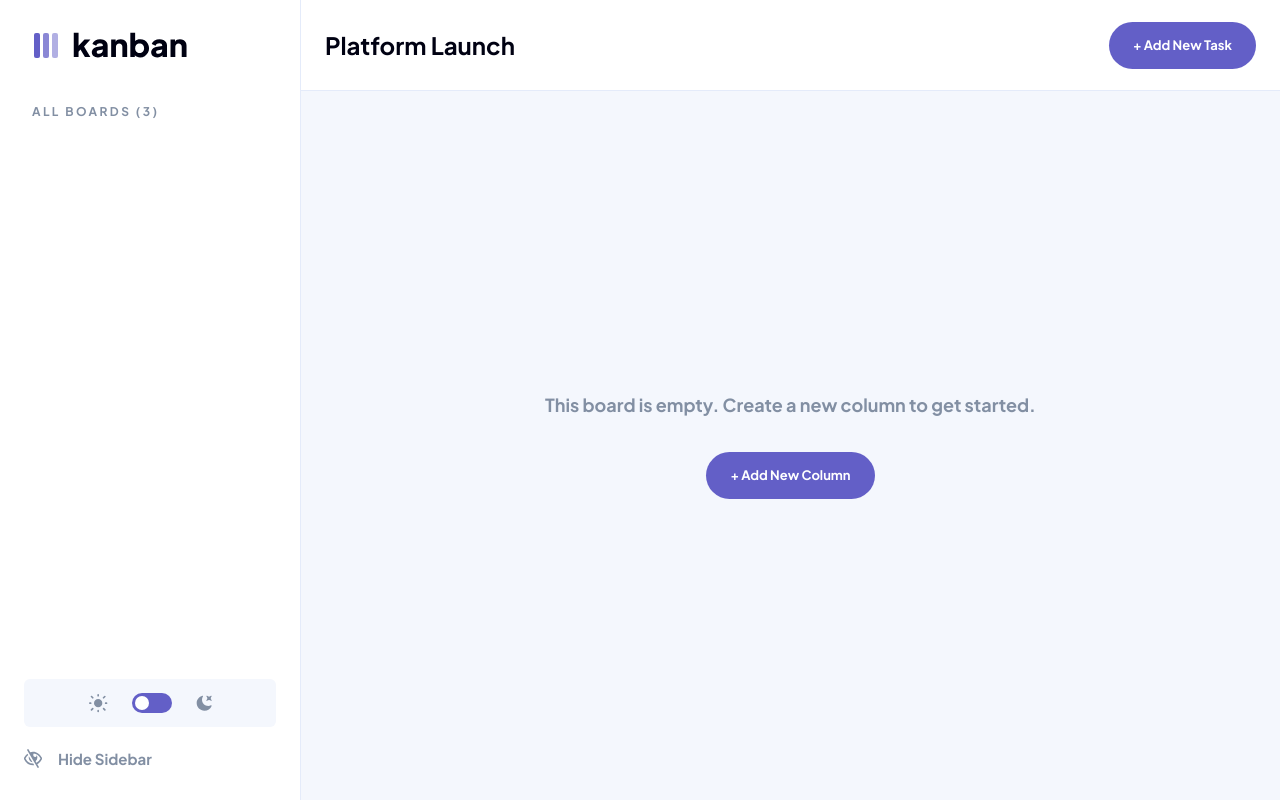
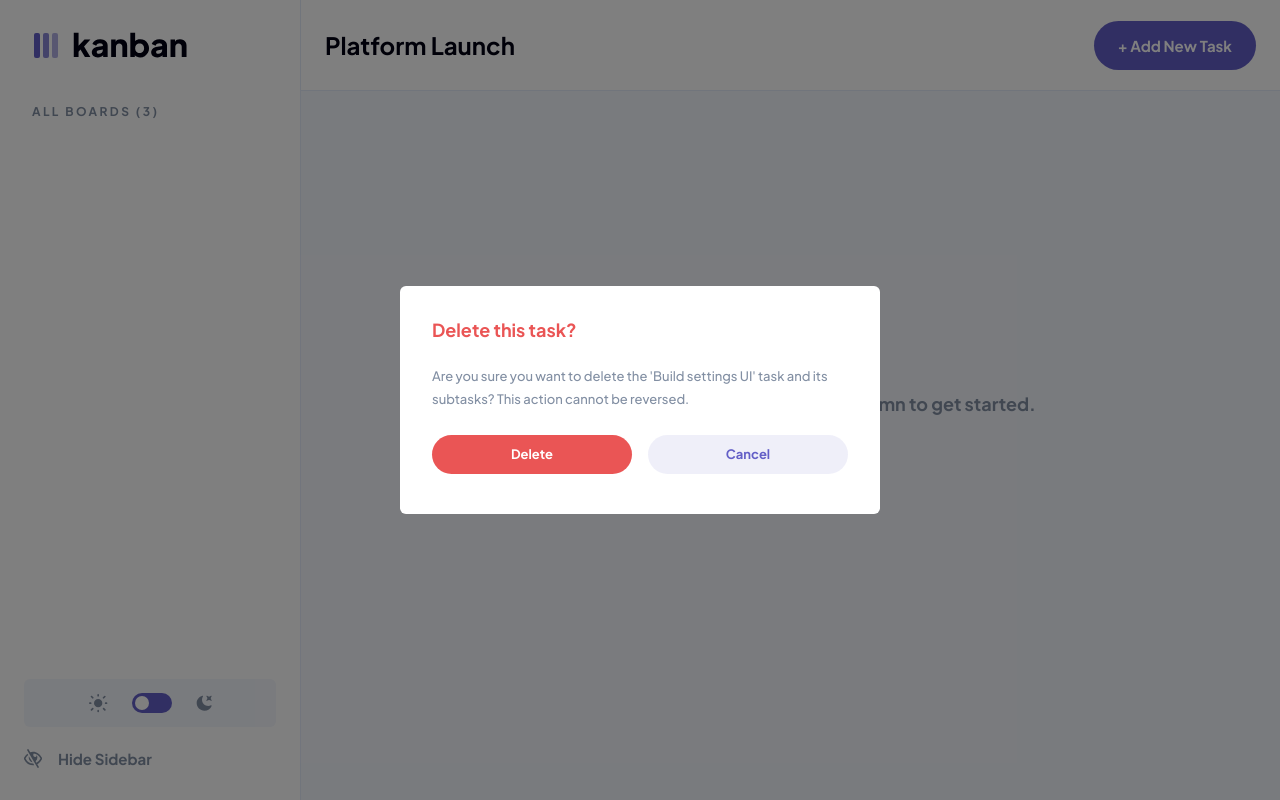
Before and after one commit to MrBradley815/kanban, a Nuxt app in the folder client/: page / in a window 1280 px wide. Built offline with nearby package versions, Linux system fonts and the light colour scheme.

Commit message:
Updated button base styling

```diff
--- a/client/assets/css/main.css
+++ b/client/assets/css/main.css
@@ -33,18 +33,31 @@
   p.md {
     @apply text-xs leading-[15px] font-bold;
   }
+
+  input {
+    @apply text-[13px] leading-[23px] font-medium text-black-600 dark:text-white-400 py-2 px-4 w-full rounded border border-[rgba(130,143,163,25%)] transition;
+  }
+
+  input:hover,
+  input:focus {
+    @apply border-blue-400;
+  }
+
+  input::placeholder {
+    @apply text-[rgba(0,1,18,25%)] dark:text-[255,255,255,25%];
+  }
 }
 
 @layer components {
   .btn {
-    @apply text-white-400 bg-blue-400 hover:bg-blue-300 font-bold text-[13px] leading-[19px] px-6 py-[14px] rounded-full transition;
+    @apply text-white-400 bg-blue-400 hover:bg-blue-300 rounded-full transition;
   }
 
   .btn-secondary {
-    @apply text-blue-400 text-[13px] font-bold bg-[rgba(99,95,199,10%)] hover:bg-[rgba(99,95,199,25%)] dark:bg-white-400 dark:hover:bg-white-400 leading-[23px] py-2 rounded-full transition;
+    @apply text-blue-400 bg-[rgba(99,95,199,10%)] hover:bg-[rgba(99,95,199,25%)] dark:bg-white-400 dark:hover:bg-white-400 rounded-full transition;
   }
 
   .btn-delete {
-    @apply text-white-400 text-[13px] font-bold bg-red-400 hover:bg-red-300 leading-[23px] py-2 rounded-full transition;
+    @apply text-white-400 bg-red-400 hover:bg-red-300 rounded-full transition;
   }
 }
--- a/client/components/Board.vue
+++ b/client/components/Board.vue
@@ -4,7 +4,7 @@
     class="grid place-items-center bg-gray-300 dark:bg-black-500 border-t border-l border-gray-400 dark:border-black-300">
     <div class="text-center">
       <h2 class="text-gray-500 mb-9">This board is empty. Create a new column to get started.</h2>
-      <button class="btn mx-auto">+ Add New Column</button>
+      <button class="btn text-[15px] leading-[19px] font-bold px-[17px] py-[15px] mx-auto">+ Add New Column</button>
     </div>
   </div>
 </template>
--- a/client/components/HeaderNav.vue
+++ b/client/components/HeaderNav.vue
@@ -14,7 +14,7 @@
     </div>
     <div class="flex items-center justify-between w-full px-6 py-5 border-s border-gray-400 dark:border-black-300">
       <h1 class="text-black-600 dark:text-white-400">Platform Launch</h1>
-      <button class="btn">+ Add New Task</button>
+      <button class="btn text-[15px] leading-[19px] font-bold px-6 py-[15px]">+ Add New Task</button>
     </div>
   </header>
 </template>
--- a/client/components/modals/DeleteBoard.vue
+++ b/client/components/modals/DeleteBoard.vue
@@ -5,8 +5,8 @@
       Are you sure you want to delete the 'Platform Launch' board? This action will remove all columns and tasks and cannot be reversed.
     </p>
     <div class="flex gap-4">
-      <button class="btn-delete mb-2 w-full">Delete</button>
-      <button class="btn-secondary mb-2 w-full">Cancel</button>
+      <button class="btn-delete text-[13px] leading-[23px] font-bold p-2 mb-2 w-full">Delete</button>
+      <button class="btn-secondary text-[13px] leading-[23px] font-bold p-2 mb-2 w-full">Cancel</button>
     </div>
   </div>
 </template>
--- a/client/components/modals/DeleteTask.vue
+++ b/client/components/modals/DeleteTask.vue
@@ -5,8 +5,8 @@
       Are you sure you want to delete the 'Build settings UI' task and its subtasks? This action cannot be reversed.
     </p>
     <div class="flex gap-4">
-      <button class="btn-delete mb-2 w-full">Delete</button>
-      <button class="btn-secondary mb-2 w-full">Cancel</button>
+      <button class="btn-delete text-[13px] leading-[23px] font-bold p-2 mb-2 w-full">Delete</button>
+      <button class="btn-secondary text-[13px] leading-[23px] font-bold p-2 mb-2 w-full">Cancel</button>
     </div>
   </div>
 </template>
--- a/client/pages/index.vue
+++ b/client/pages/index.vue
@@ -15,9 +15,9 @@
         src="~/assets/images/icon-show-sidebar.svg"
         alt="show icon" />
     </span>
-    <!-- <Modal>
-      <DeleteBoard />
-    </Modal> -->
+    <Modal>
+      <DeleteTask />
+    </Modal>
   </div>
 </template>
 
@@ -25,6 +25,7 @@
 import Modal from "~/components/modals/Modal.vue";
 import DeleteTask from "~/components/modals/DeleteTask.vue";
 import DeleteBoard from "~/components/modals/DeleteBoard.vue";
+import EditBoard from "~/components/modals/EditBoard.vue";
 import { useNavbarStore } from "~/store/sidenav";
 
 const store = useNavbarStore();
```
